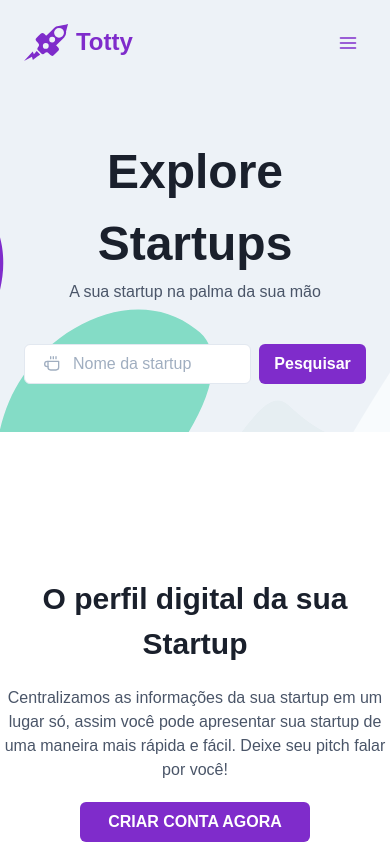
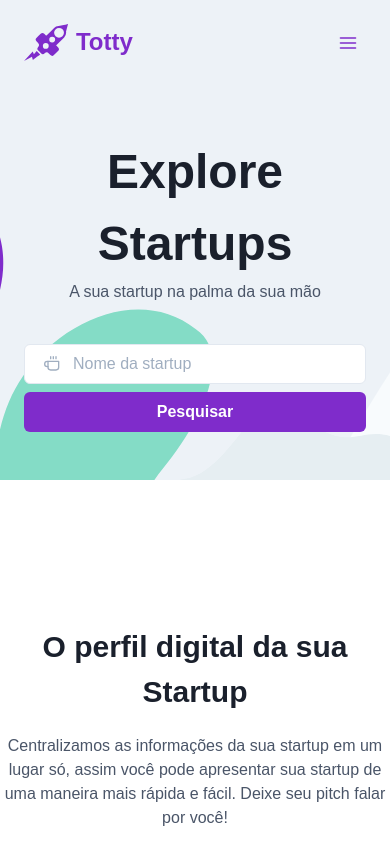
Before and after one commit to guigaribalde/totty-front, a Next.js app: page / in a window 390 px wide. Shown: the top 844 px of the page. Built offline with nearby package versions, Linux system fonts and the light colour scheme.

Commit message:
feat: responsive searchbar

```diff
--- a/src/components/SearchBar.tsx
+++ b/src/components/SearchBar.tsx
@@ -27,7 +27,7 @@ interface SearchBarProps {
 export const SearchBar = (props: SearchBarProps) => {
   const [focus, setFocus] = useState(false)
   return (
-    <Flex direction="row" w="100%">
+    <Flex direction={{ base: 'column', sm: 'row' }} w="100%">
       <InputGroup onFocus={() => setFocus(true)} onBlur={() => setFocus(false)}>
         <InputLeftElement pointerEvents="none" pl="4">
           <Icon
@@ -48,7 +48,11 @@ export const SearchBar = (props: SearchBarProps) => {
           bgColor="white"
         />
       </InputGroup>
-      <Button ml="2" onClick={props.onClick}>
+      <Button
+        ml={{ base: '0', sm: '2' }}
+        mt={{ base: '2', sm: '0' }}
+        onClick={props.onClick}
+      >
         Pesquisar
       </Button>
     </Flex>
```
